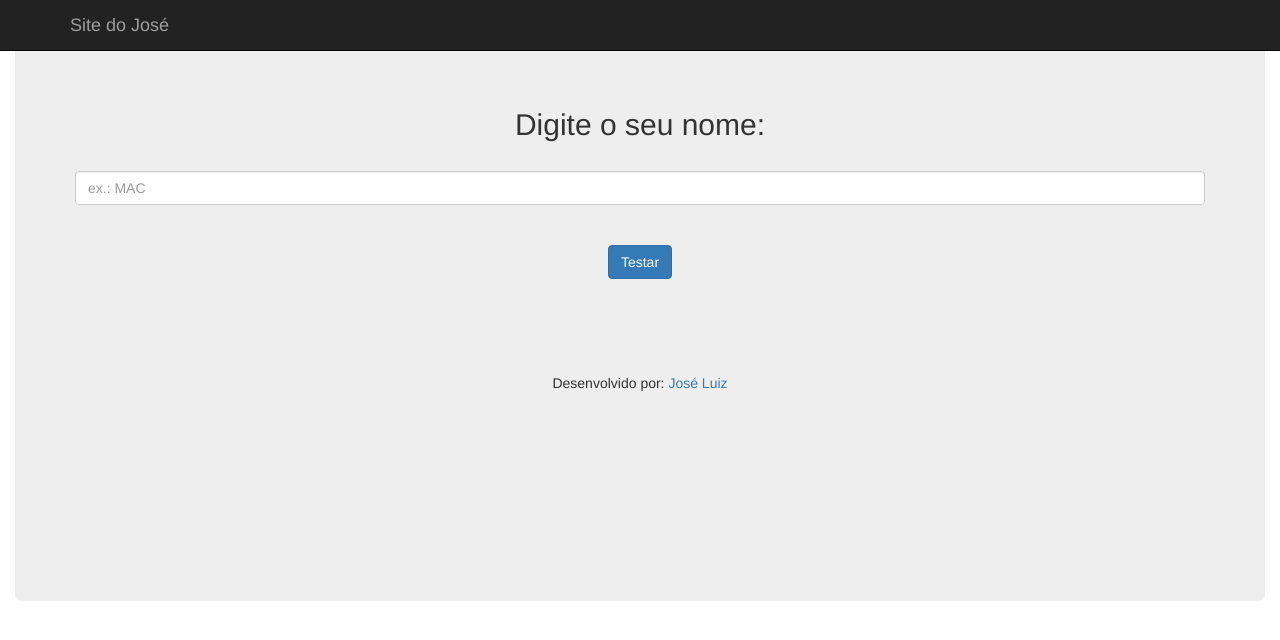
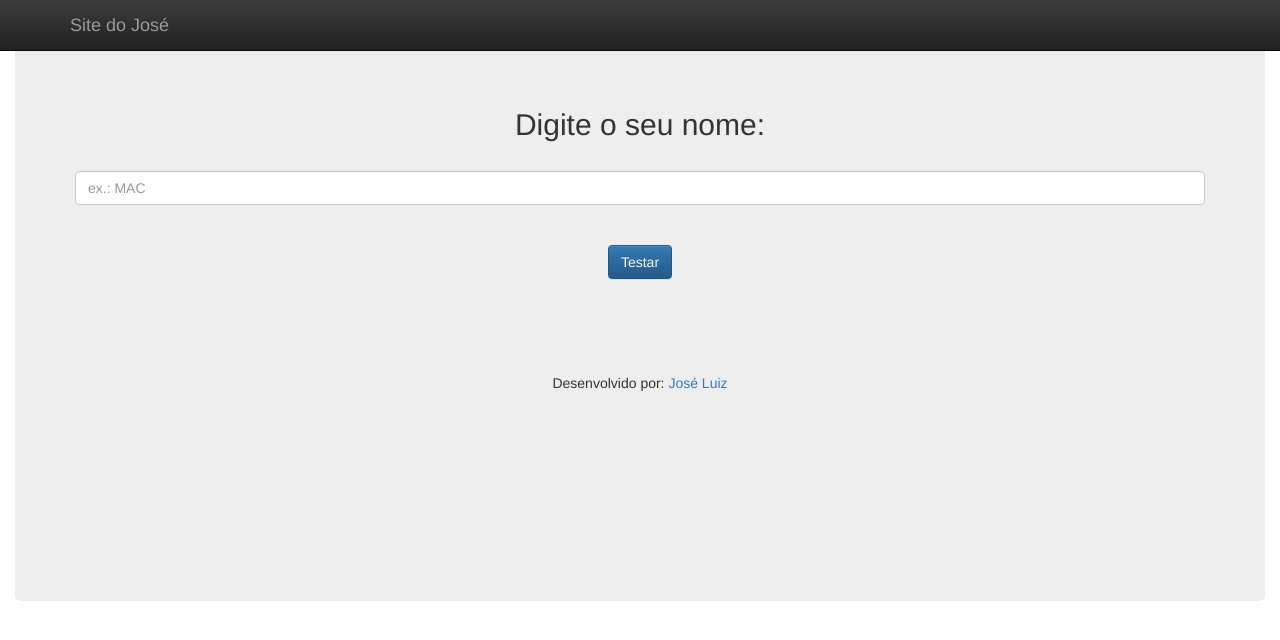
Before and after one commit to joseluiz123/joseluiz123.github.io, a plain HTML site: page index.html in a window 1280 px wide. Drawn offline with nearby package versions, Linux system fonts and the light colour scheme.

Commit message:
Update index.html

```diff
--- a/index.html
+++ b/index.html
@@ -5,13 +5,14 @@
       <meta name="viewport" content="width=device-width, initial-scale=1">
       <meta name="theme-color" content="#00BFFF">
 
-      <link rel="stylesheet" href="http://maxcdn.bootstrapcdn.com/bootstrap/3.3.6/css/bootstrap.min.css">
-      <script src="https://ajax.googleapis.com/ajax/libs/jquery/1.12.0/jquery.min.js"></script>
-      <script src="http://maxcdn.bootstrapcdn.com/bootstrap/3.3.6/js/bootstrap.min.js"></script>
+      <!-- Latest compiled and minified CSS -->
+      <link rel="stylesheet" href="https://maxcdn.bootstrapcdn.com/bootstrap/3.3.7/css/bootstrap.min.css" integrity="sha384-BVYiiSIFeK1dGmJRAkycuHAHRg32OmUcww7on3RYdg4Va+PmSTsz/K68vbdEjh4u" crossorigin="anonymous">
 
-      <Link rel = "icon" href = "#" type = "image / x-icon">
-      <Link rel = "shortcut icon" href = "#" type = "image / x-icon">
+      <!-- Optional theme -->
+      <link rel="stylesheet" href="https://maxcdn.bootstrapcdn.com/bootstrap/3.3.7/css/bootstrap-theme.min.css" integrity="sha384-rHyoN1iRsVXV4nD0JutlnGaslCJuC7uwjduW9SVrLvRYooPp2bWYgmgJQIXwl/Sp" crossorigin="anonymous">
 
+      <!-- Latest compiled and minified JavaScript -->
+      <script src="https://maxcdn.bootstrapcdn.com/bootstrap/3.3.7/js/bootstrap.min.js" integrity="sha384-Tc5IQib027qvyjSMfHjOMaLkfuWVxZxUPnCJA7l2mCWNIpG9mGCD8wGNIcPD7Txa" crossorigin="anonymous"></script>
       <script type="text/javascript" src="http://code.jquery.com/jquery-1.8.2.min.js"></script>
 
       <title>Endereço MAC </title>
```
